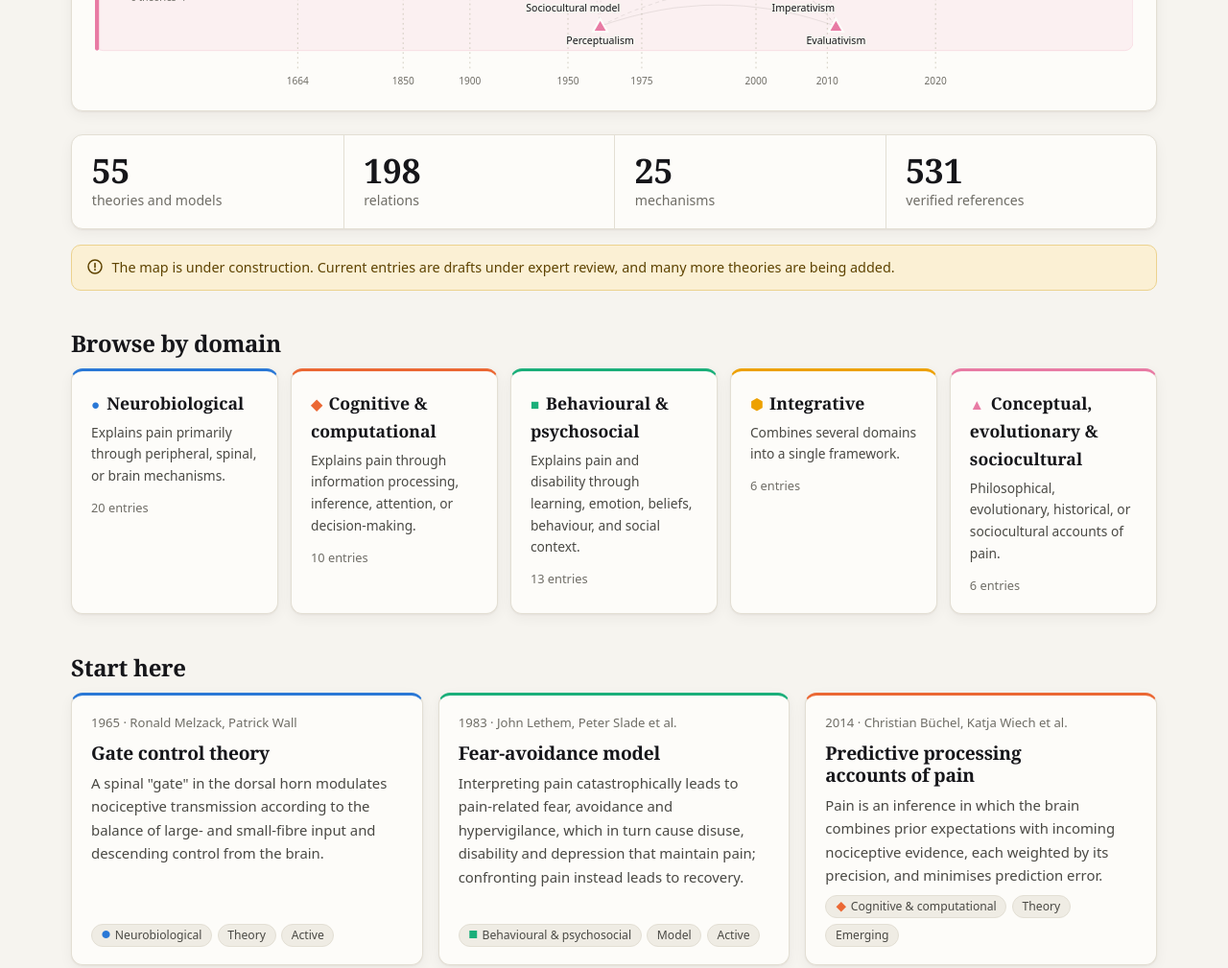
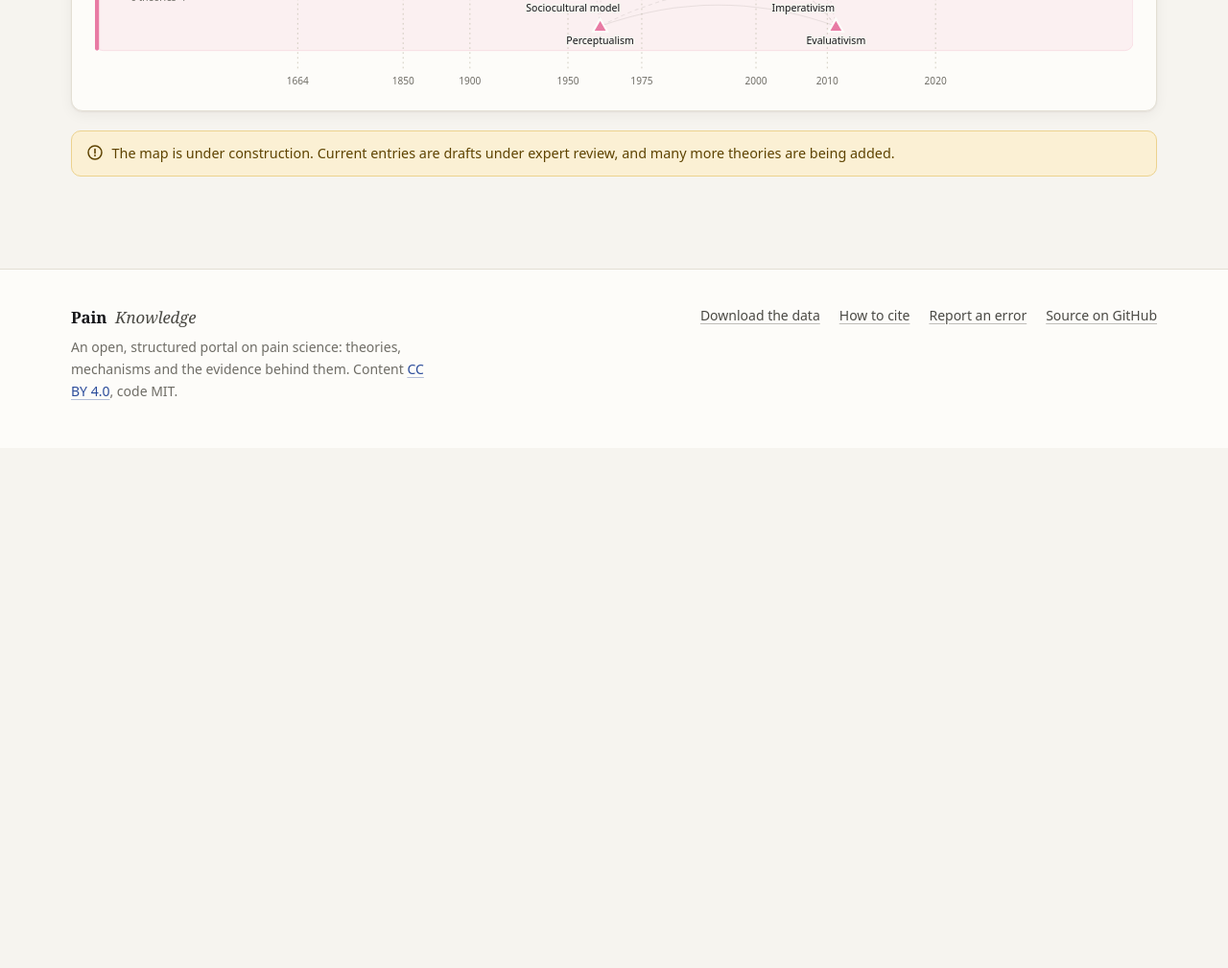
Before and after one commit to mpcoll/paintheories, an Astro site: page /theories in a window 1280 px wide. Shown: the part 1800-2809 px from the top of the page at 96% size. After the commit the page ends 2267 px from the top, so only its background shows below. Built offline with nearby package versions, Linux system fonts and the light colour scheme; Astro itself is replaced by a stand-in of ours.

Commit message:
Lighten portal and theories overview pages
Portal: remove 'Shared across modules' and 'How the portal works'.
Theories overview: remove the stats strip, 'Browse by domain' and 'Start here'.

Co-Authored-By: Claude Opus 5.5 <noreply@anthropic.com>
Claude-Session: https://claude.ai/code/session_01VutU5EPnUr4WBKFPWFGtir

```diff
--- a/src/pages/theories/index.astro
+++ b/src/pages/theories/index.astro
@@ -1,25 +1,10 @@
 ---
-import { getCollection } from 'astro:content';
 import Base from '../../layouts/Base.astro';
-import TheoryCard from '../../components/TheoryCard.astro';
 import Constellation from '../../components/Constellation.astro';
 import Notice from '../../components/Notice.astro';
 import { getTheories, url } from '../../lib/data';
-import { DOMAINS, DOMAIN_STYLE } from '../../data/taxonomy';
 
 const theories = await getTheories();
-const mechanisms = await getCollection('mechanisms');
-const references = await getCollection('references');
-const relations = theories.reduce((n, t) => n + t.data.relations.length, 0);
-const byDomain = Object.entries(DOMAINS).map(([k, v]) => ({
-  k: k as keyof typeof DOMAINS,
-  label: v.label,
-  description: v.description,
-  items: theories.filter((t) => t.data.domain === k),
-}));
-const featured = ['gate-control-theory', 'fear-avoidance-model', 'predictive-processing']
-  .map((id) => theories.find((t) => t.id === id))
-  .filter((t) => t !== undefined);
 ---
 <Base title="Pain Theories" description="An open, structured map of scientific theories and models of pain.">
   <section class="hero">
@@ -37,28 +22,7 @@ const featured = ['gate-control-theory', 'fear-avoidance-model', 'predictive-pro
     <Constellation theories={theories} />
   </section>
 
-  <section class="stats" aria-label="Map in numbers" style="margin-top:1.5rem">
-    <div><div class="n">{theories.length}</div><div class="l">theories and models</div></div>
-    <div><div class="n">{relations}</div><div class="l">relations</div></div>
-    <div><div class="n">{mechanisms.length}</div><div class="l">mechanisms</div></div>
-    <div><div class="n">{references.length}</div><div class="l">verified references</div></div>
-  </section>
-
-  <Notice>The map is under construction. Current entries are drafts under expert review, and many more theories are being added.</Notice>
-
-  <h2>Browse by domain</h2>
-  <div class="domains">
-    {byDomain.map((d) => (
-      <a class={`card domain d-${d.k}`} href={url(`theories/all/?domain=${d.k}`)}>
-        <strong><span class={`sym dom-${d.k}`} aria-hidden="true">{DOMAIN_STYLE[d.k].symbol}</span> {d.label}</strong>
-        <span class="desc">{d.description}</span>
-        <span class="count">{d.items.length} {d.items.length === 1 ? 'entry' : 'entries'}</span>
-      </a>
-    ))}
-  </div>
-
-  <h2>Start here</h2>
-  <div class="grid" style="grid-template-columns:repeat(auto-fit,minmax(270px,1fr))">{featured.map((t) => <TheoryCard theory={t} />)}</div>
+  <div style="margin-top:1.25rem"><Notice>The map is under construction. Current entries are drafts under expert review, and many more theories are being added.</Notice></div>
 
   <style>
     .hero { padding: 1.5rem 0 2.25rem; max-width: 860px; }
@@ -67,17 +31,6 @@ const featured = ['gate-control-theory', 'fear-avoidance-model', 'predictive-pro
     .hero .lede { font-size: 1.2rem; }
     .cta { display: flex; flex-wrap: wrap; gap: 0.6rem; margin: 1.6rem 0 0; }
     .overview { padding: 1.5rem 1.5rem 1rem; }
-    .domains { display: grid; gap: 0.8rem; grid-template-columns: repeat(auto-fill, minmax(210px, 1fr)); }
-    .domain {
-      display: grid; gap: 0.3rem; text-decoration: none; color: var(--ink);
-      border-top: 3px solid var(--dc); transition: transform .18s, box-shadow .18s;
-    }
-    .domain:hover { transform: translateY(-2px); box-shadow: var(--shadow-lift); }
-    .domain .sym { font-size: 0.95rem; margin-right: 0.15rem; }
-    .domain strong { font-family: var(--serif); font-size: 1.1rem; font-weight: 600; }
-    .domain .desc { font-size: 0.86rem; color: var(--ink-2); }
-    .domain { align-content: start; }
-    .domain .count { font-size: 0.8rem; color: var(--ink-3); margin-top: auto; padding-top: 0.4rem; }
     @media (max-width: 600px) { .overview { padding: 0.75rem; } }
   </style>
 </Base>
```
Also changed, not shown: src/pages/index.astro (+0 -27 lines).
